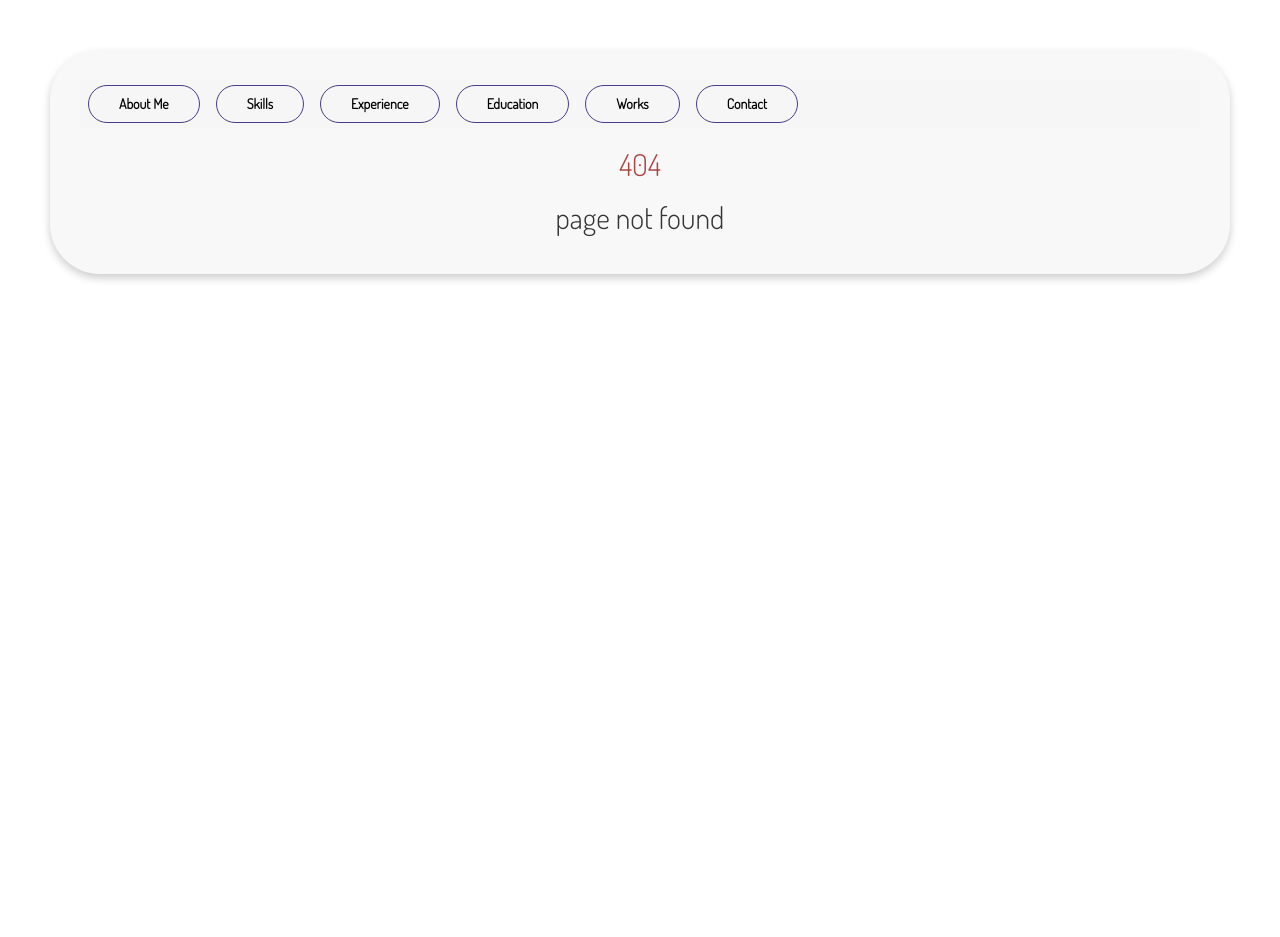
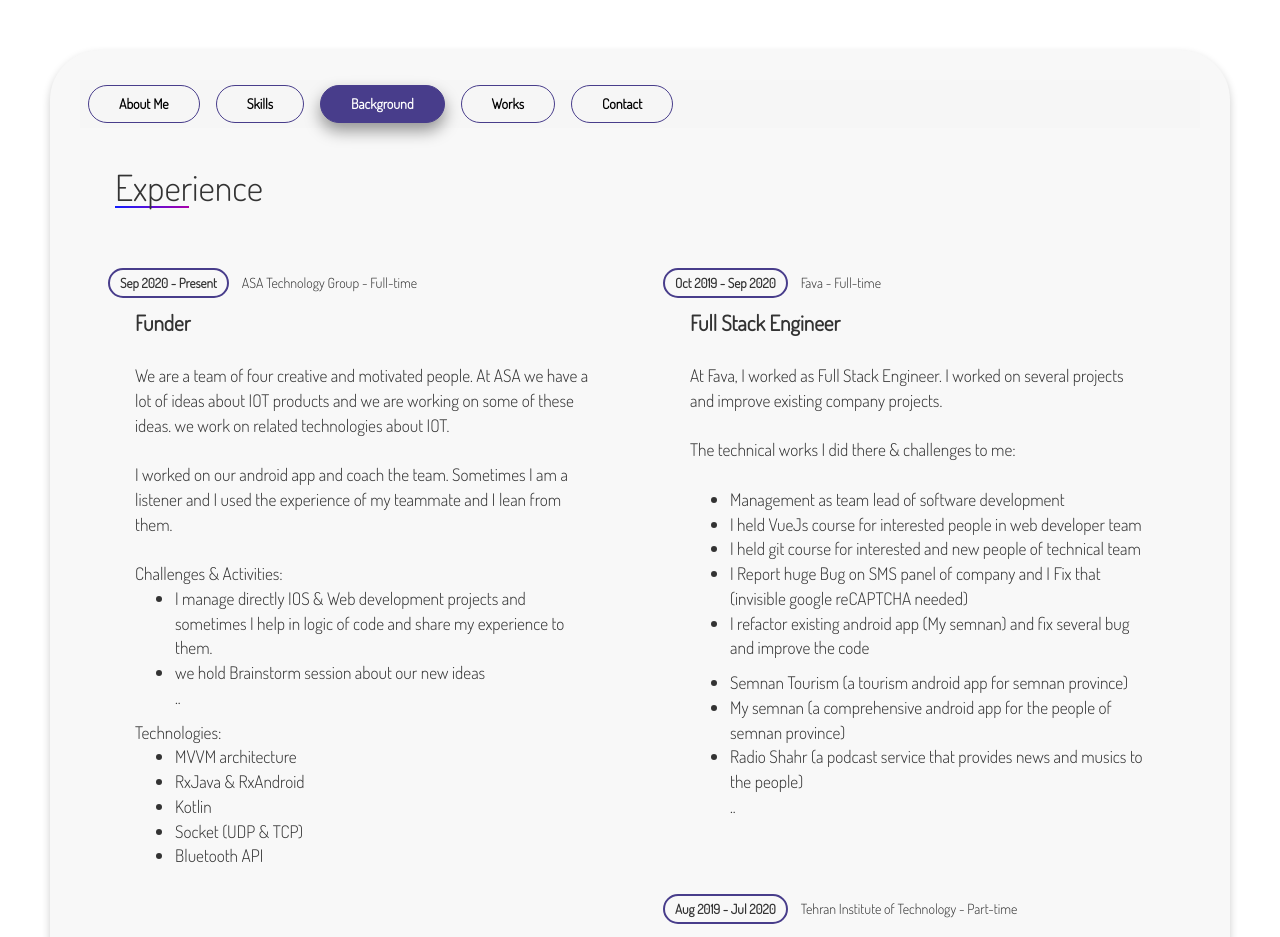
Before and after one commit to hamidkeyhani/mycv, a Vue app: page /background in a window 1280 px wide. Before the commit this address had no page. Shown: the top 937 px of the page. Before the commit the page ends 850 px from the top, so only its background shows below. Built offline with nearby package versions, Linux system fonts and the light colour scheme.

Commit message:
merge education & experience to background page & add new description for fava & mft & ..

```diff
--- /dev/null
+++ b/src/components/background/Background.css
@@ -0,0 +1,25 @@
+.my-panel{
+    margin: 20px;
+}
+.description {
+    text-align: start;
+    padding: 5px 5px;
+    margin-left: 30px;
+    margin-right: 30px;
+    font-size: 13pt;
+}
+.my-title {
+    text-align: left;
+    display: inline-block;
+    text-decoration: none;
+    background-image: linear-gradient(to right, #111dff, #a900a9);
+    background-position: bottom left;
+    background-repeat: no-repeat;
+    background-size: 50% 2px;
+    transition: background-size .5s ease;
+    margin-left: 30px;
+
+}
+.my-title:hover {
+    background-size: 100% 2px;
+}
--- a/src/components/experience/Experience.html
+++ b/src/components/background/Background.html
@@ -1,5 +1,11 @@
 <div class="my-panel">
     <div class="row">
+
+        <div style="text-align: left">
+            <h1 class="my-title">
+                Experience
+            </h1>
+        </div>
 
         <div class="col-md-6">
 
@@ -13,7 +19,42 @@
             <br>
 
             <p class="description">
-                description come soon
+                We are a team of four creative and motivated people. At ASA we have a lot of ideas about IOT products and we are working on some of these ideas. we work on related technologies about IOT.
+                <br><br>
+                I worked on our android app and coach the team. Sometimes I am a listener and I used the experience of my teammate and I lean from them.
+                <br><br>
+                Challenges & Activities:
+                <br>
+                <ul>
+                    <li>
+                        I manage directly IOS & Web development projects and sometimes I help in logic of code and share my experience to them.
+                    </li>
+                    <li>
+                        we hold Brainstorm session about our new ideas
+                    </li>
+                        ..
+                </ul>
+
+                Technologies:
+
+                <ul>
+                    <li>
+                        MVVM architecture
+                    </li>
+                    <li>
+                        RxJava & RxAndroid
+                    </li>
+                    <li>
+                        Kotlin
+                    </li>
+                    <li>
+                        Socket (UDP & TCP)
+                    </li>
+                    <li>
+                        Bluetooth API
+                    </li>
+                </ul>
+                </ul>
             </p>
         </div>
 
@@ -208,7 +249,35 @@
             <br>
 
             <p class="description">
-                description come soon
+                Basic4Android (Hybrid)
+                <br>
+                <br>
+                I had an idea, I researched how to implement it and programming world greeted me and changed me :)
+                <br>
+                <br>
+                I tried hard to learn develop an android app with B4A and I gradually learned new things and new technologies about programming, PC, Android, ..
+            </p>
+        </div>
+
+        <div style="text-align: left">
+            <h1 class="my-title">
+                Education
+            </h1>
+        </div>
+
+        <div class="col-md-6">
+
+            <ex-edu-item
+                    :year="experiences[6].year"
+                    :company="experiences[6].company"
+                    :position="experiences[6].position"
+                    style="margin-top: 50px">
+            </ex-edu-item>
+
+            <br>
+
+            <p class="description">
+                I finished high school in the experimental field but programming changed my mind and finally, I found the field I love it. I participated in the math entrance exam and entered the computer science field.
             </p>
         </div>
 
--- a/src/components/experience/Experience.vue
+++ b/src/components/background/Background.vue
@@ -1,5 +1,5 @@
-<template src="./Experience.html"></template>
-<style scoped src="./Experience.css"></style>
+<template src="./Background.html"></template>
+<style scoped src="./Background.css"></style>
 <script>
 
 export default {
@@ -36,6 +36,11 @@ name: "Experience",
           year: "Jan 2015 - jan 2016",
           company: "Self Employed - Full-time",
           position: "Android Developer"
+        },
+        {
+          year: "2015 - 2019",
+          company: "Semnan University",
+          position: "Computer Science"
         }
       ]
     }
--- a/src/components/education/Education.css
+++ /dev/null
@@ -1,10 +0,0 @@
-.my-panel{
-    margin: 20px;
-}
-.description {
-    text-align: start;
-    padding: 5px 5px;
-    margin-left: 30px;
-    margin-right: 30px;
-    font-size: 13pt;
-}
--- a/src/components/education/Education.html
+++ /dev/null
@@ -1,17 +0,0 @@
-<div class="my-panel">
-    <div class="col-md-6">
-        <ex-edu-item v-for="ex in educations"
-                     :year="ex.year"
-                     :company="ex.company"
-                     :position="ex.position"
-                     style="margin-top: 50px">
-        </ex-edu-item>
-
-        <br>
-
-        <p class="description">
-            description come soon
-        </p>
-    </div>
-
-</div>
--- a/src/components/education/Education.vue
+++ /dev/null
@@ -1,19 +0,0 @@
-<template src="./Education.html"></template>
-<style scoped src="./Education.css"></style>
-<script>
-export default {
-name: "Education",
-  data() {
-  return{
-    educations: [
-      {
-        year: "2015 - 2019",
-        company: "Semnan University",
-        position: "Computer Science",
-        description: "You'll be in close contact with the design in order to create a tailored user experience to our merchants, as well as backend developers, developing a robust end to end solution catered to our user's needs. It's important that you have an understanding of API design and how to consume them, but don't worry, the team will be there to help you out."
-      }
-    ]
-  }
-  }
-}
-</script>
--- a/src/components/ex-edu-item/exEduItem.css
+++ b/src/components/ex-edu-item/exEduItem.css
@@ -18,7 +18,7 @@ p {
     padding: 5px 5px;
 }
 .position {
-    padding: 5px 5px;
+    padding: 0 5px;
     margin-left: 30px;
     font-size: 16pt;
 }
--- a/src/components/experience/Experience.css
+++ /dev/null
@@ -1,10 +0,0 @@
-.my-panel{
-    margin: 20px;
-}
-.description {
-    text-align: start;
-    padding: 5px 5px;
-    margin-left: 30px;
-    margin-right: 30px;
-    font-size: 13pt;
-}
--- a/src/components/header/header.html
+++ b/src/components/header/header.html
@@ -2,8 +2,7 @@
 <div class="my-header">
     <router-link to="/aboutMe"><b>About Me</b></router-link>
     <router-link to="/skills"><b>Skills</b></router-link>
-    <router-link to="/experience"><b>Experience</b></router-link>
-    <router-link to="/education"><b>Education</b></router-link>
+    <router-link to="/background"><b>Background</b></router-link>
     <router-link to="/works"><b>Works</b></router-link>
     <router-link to="/contact"><b>Contact</b></router-link>
 </div>
--- a/src/router/index.js
+++ b/src/router/index.js
@@ -4,8 +4,7 @@ import VueRouter from 'vue-router'
 import NotFound from "@/components/GeneralViews/NotFoundPage";
 
 import Contact from "@/components/contact/Contact";
-import Education from "@/components/education/Education";
-import Experience from "@/components/experience/Experience";
+import Background from "@/components/background/Background";
 import aboutMe from "@/components/aboutMe/aboutMe";
 import Skills from "@/components/skills/Skills";
 import Works from "@/components/works/Works";
@@ -23,9 +22,9 @@ const routes = [
     component: aboutMe
   },
   {
-    path: '/experience',
-    name: 'Experience',
-    component: Experience
+    path: '/background',
+    name: 'Background',
+    component: Background
   },
   {
     path: '/works',
@@ -36,11 +35,6 @@ const routes = [
     path: '/contact',
     name: 'Contact',
     component: Contact
-  },
-  {
-    path: '/education',
-    name: 'Education',
-    component: Education
   },
   {
     path: '/skills',
```
